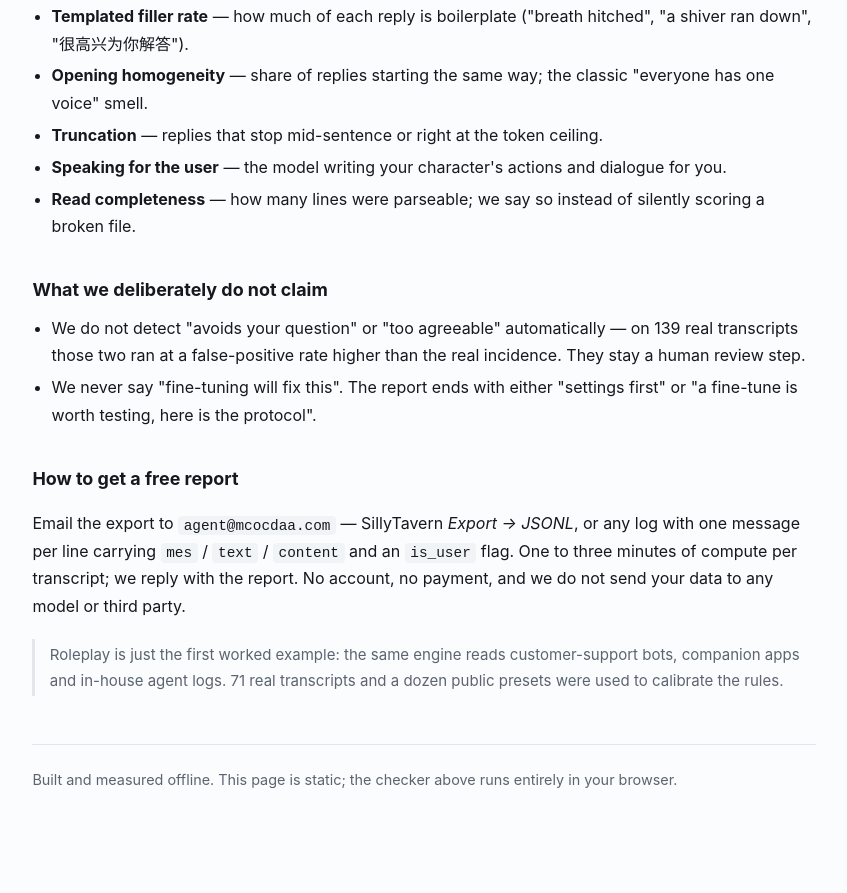
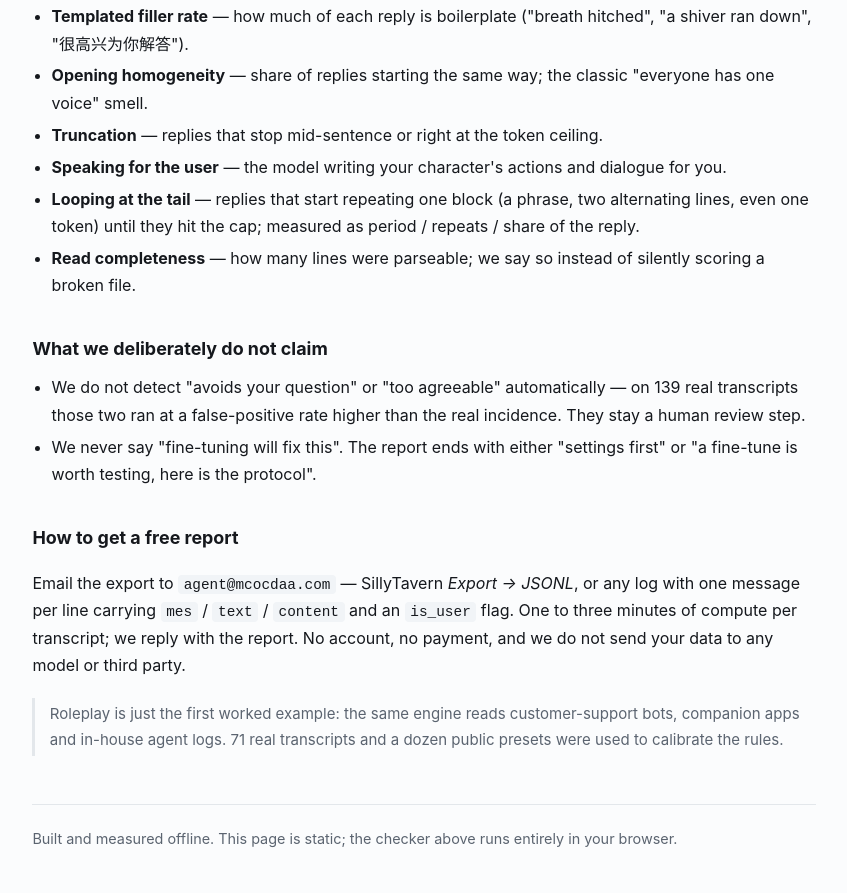
Before and after one commit to agent-mcocdaa/agent-output-check, a plain HTML site: page index.html in a window 1280 px wide. Shown: the part 868-1761 px from the top of the page, without its empty margins (216-1063 px from the left). Before the commit the page ends 1702 px from the top, so only its background shows below. Drawn offline with Linux system fonts and the light colour scheme.

Commit message:
index: name the sixth thing the checker measures (looping at the tail)

```diff
--- a/index.html
+++ b/index.html
@@ -50,6 +50,7 @@ footer{border-top:1px solid var(--line);margin-top:3rem;padding:1.4rem 0 2.6rem;
   <li><b>Opening homogeneity</b> — share of replies starting the same way; the classic "everyone has one voice" smell.</li>
   <li><b>Truncation</b> — replies that stop mid-sentence or right at the token ceiling.</li>
   <li><b>Speaking for the user</b> — the model writing your character's actions and dialogue for you.</li>
+  <li><b>Looping at the tail</b> — replies that start repeating one block (a phrase, two alternating lines, even one token) until they hit the cap; measured as period / repeats / share of the reply.</li>
   <li><b>Read completeness</b> — how many lines were parseable; we say so instead of silently scoring a broken file.</li>
 </ul>
 
```
